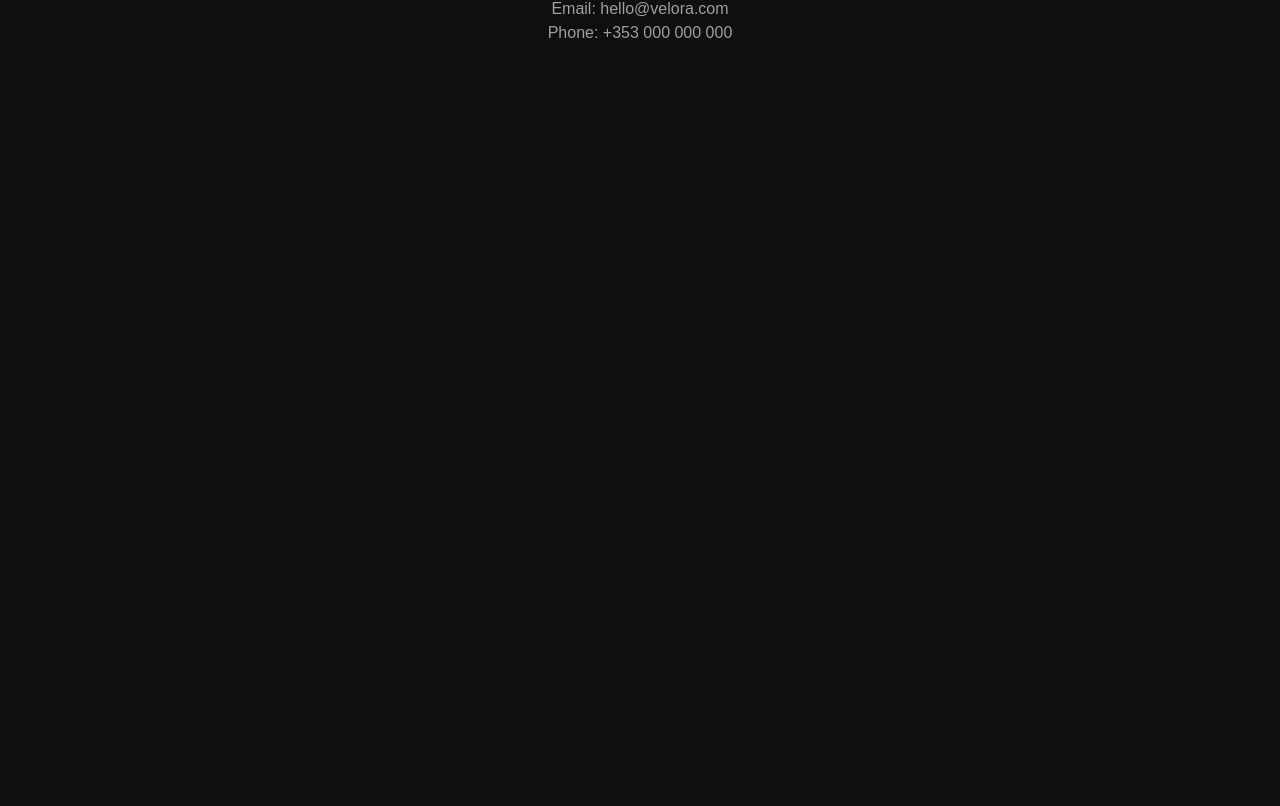
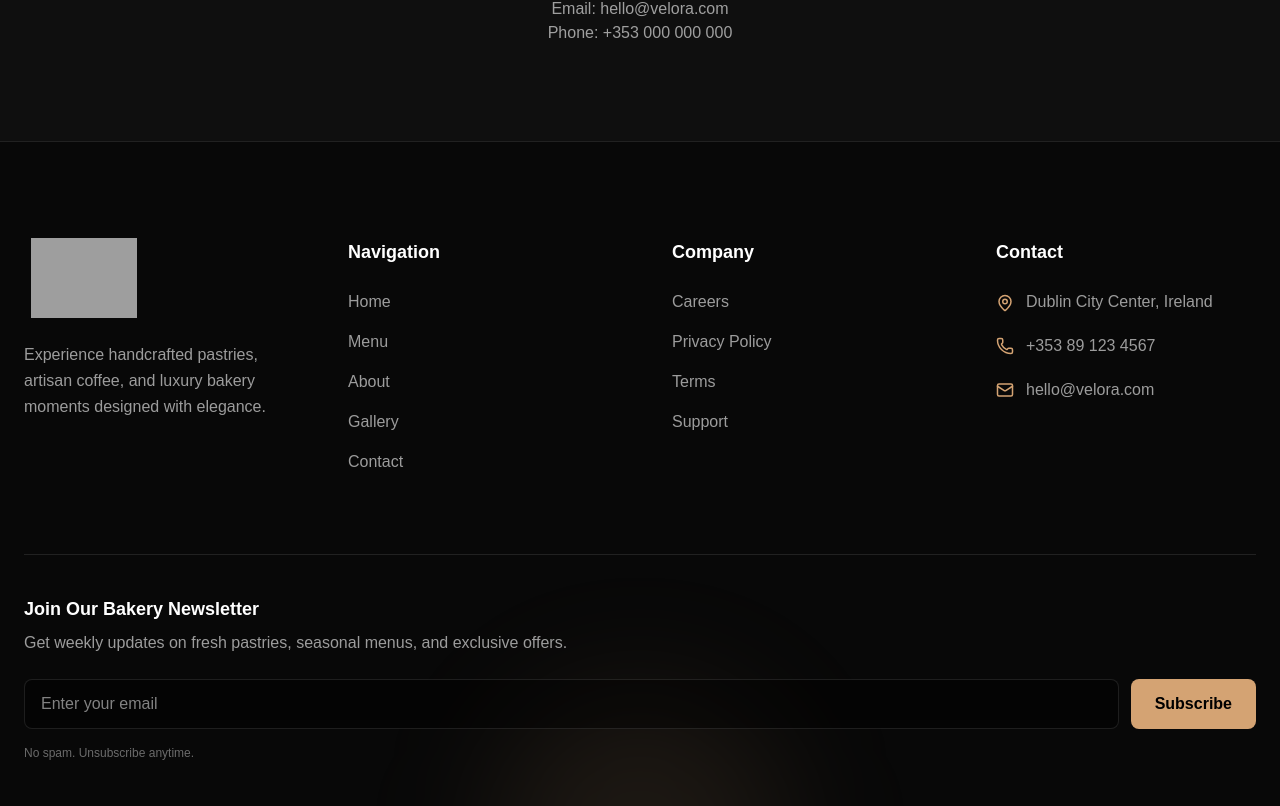
Before and after one commit to ionutpetru4046/modern-bakery-website, a Next.js app: page /contact in a window 1280 px wide. Shown: the part 874-1680 px from the top of the page. Before the commit the page ends 1015 px from the top, so only its background shows below. Built offline with nearby package versions, Linux system fonts and the light colour scheme; grey boxes are pictures that could not be loaded.

Commit message:
layout updated

```diff
--- a/app/layout.tsx
+++ b/app/layout.tsx
@@ -4,6 +4,7 @@
 import { cn } from "@/lib/utils";
 import { CartProvider } from "../context/CartContext";
 import Navbar from "@/components/layout/Navbar";
+import Footer from "@/components/layout/Footer";
 
 const inter = Inter({
   subsets: ["latin"],
@@ -43,18 +44,11 @@
       )}
     >
       <body className="min-h-full flex flex-col bg-[#0F0F0F] text-white">
-
-        {/* GLOBAL PROVIDERS */}
         <CartProvider>
-
-          {/* GLOBAL NAVBAR (IMPORTANT FIX) */}
           <Navbar />
-
-          {/* PAGE CONTENT */}
-          <main className="flex-1 pt-20">
-            {children}
-          </main>
-
+          <main className="flex-1 pt-20">{children}</main>
+          {/* Add global footer for full layout consistency */}
+          <Footer />
         </CartProvider>
       </body>
     </html>
--- a/app/page.tsx
+++ b/app/page.tsx
@@ -2,7 +2,6 @@
 import Hero from "@/components/sections/Hero";
 import FeaturedProducts from "@/components/sections/FeaturedProducts";
 import Testimonials from "@/components/sections/Testimonial";
-import Footer from "@/components/layout/Footer";
 import ScrollReveal from "@/components/animations/ScrollReveal";
 import Link from "next/link";
 import { products } from "@/data/products";
@@ -47,7 +46,6 @@
       </section>
       <FeaturedProducts />
       <Testimonials />
-      <Footer />
     </main>
   );
 }
```
